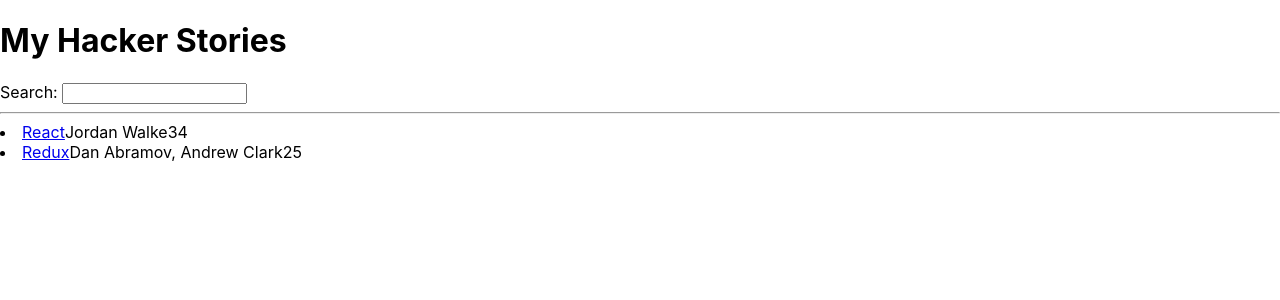
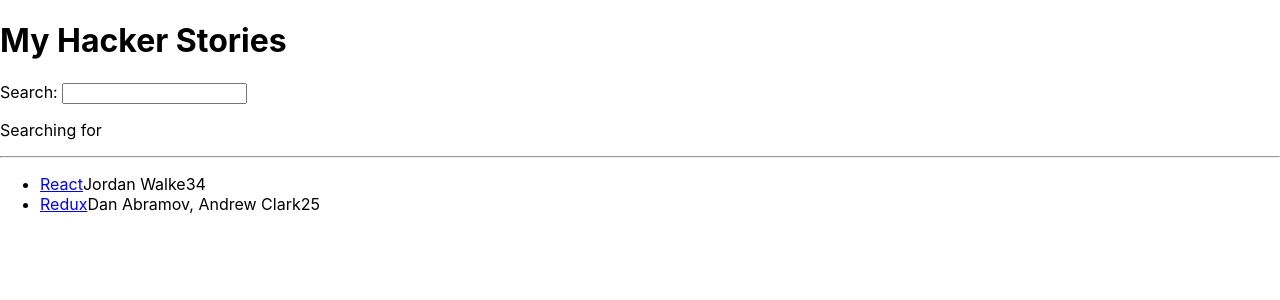
Before and after one commit to DoinaFitchevici/hacker-stories, a React (Create React App) app: page / in a window 1280 px wide. Shown: the top 300 px of the page. Built offline with nearby package versions, Linux system fonts and the light colour scheme.

Commit message:
handler functions & propos & useState & callback handlers

```diff
--- a/src/App.js
+++ b/src/App.js
@@ -1,6 +1,47 @@
 import * as React from "react";
 
-const list = [
+const List = (props) => (
+  <ul>
+    {props.list.map((item) => (
+      <Item key={item.objectID} item={item} />
+    ))}
+  </ul>
+);
+
+const Item = (props) => (
+  <li>
+    <span>
+      <a href={props.item.url}>{props.item.title}</a>
+    </span>
+    <span>{props.item.author}</span>
+    <span>{props.item.num_comments}</span>
+    <span>{props.item.points}</span>
+  </li>
+);
+
+const Search = (props) => {
+  const [searchTerm, setSearchTerm] = React.useState("");
+
+  const handleChange = (event) => {
+    setSearchTerm(event.target.value);
+
+    props.onSearch(event);
+  };
+
+  return (
+    <div>
+      <label htmlFor="search">Search: </label>
+      <input id="search" type="text" onChange={handleChange} />
+
+      <p>
+        Searching for <strong>{searchTerm}</strong>
+      </p>
+    </div>
+  );
+};
+
+const App = () => {
+  const stories = [
     {
       title: "React",
       url: "https://reactjs.org/",
@@ -19,36 +60,20 @@
     },
   ];
 
-const List = () =>
-  list.map((item) => (
-    <li key={item.objectID}>
-      <span>
-        <a href={item.url}>{item.title}</a>
-      </span>
-      <span>{item.author}</span>
-      <span>{item.num_comments}</span>
-      <span>{item.points}</span>
-    </li>
-  ));
+  const handleSearch = (event) => {
+    console.log(event.target.value);
+  };
 
-const Search = () => (
-  <div>
-    <label htmlFor="search">Search: </label>
-    <input id="search" type="text" />
-  </div>
-);
-
-function App() {
   return (
     <div>
       <h1>My Hacker Stories</h1>
-      <Search />
+      <Search onSearch={handleSearch} />
 
       <hr />
 
-      <List />
+      <List list={stories} />
     </div>
   );
-}
+};
 
 export default App;
```
Lines whose indentation alone changed are shown as unchanged.
